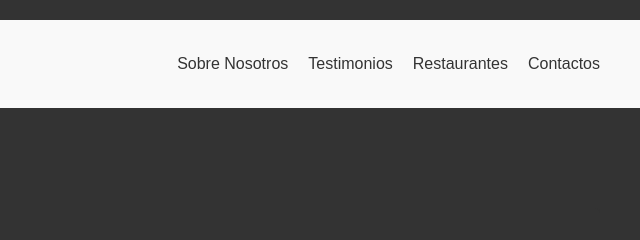
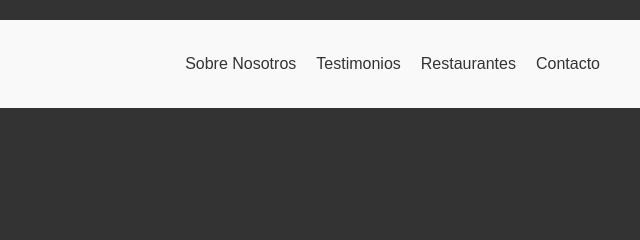
Before and after one commit to carjaragar/proyecto, a plain HTML site: page index.html in a window 1280 px wide. Shown: the top 240 px of the page, 640-1280 px from the left. Drawn offline with Linux system fonts and the light colour scheme.

Commit message:
fix: segundo cambio

```diff
--- a/index.html
+++ b/index.html
@@ -16,7 +16,7 @@
                         <li><a href="#about-us">Sobre Nosotros</a></li>
                         <li><a href="#testimonials">Testimonios</a></li>
                         <li><a href="#restaurants">Restaurantes</a></li>
-                        <li><a href="#contact-info">Contactos</a></li>
+                        <li><a href="#contact-info">Contacto</a></li>
                     </ul>
                 </div>
             </div>
```
